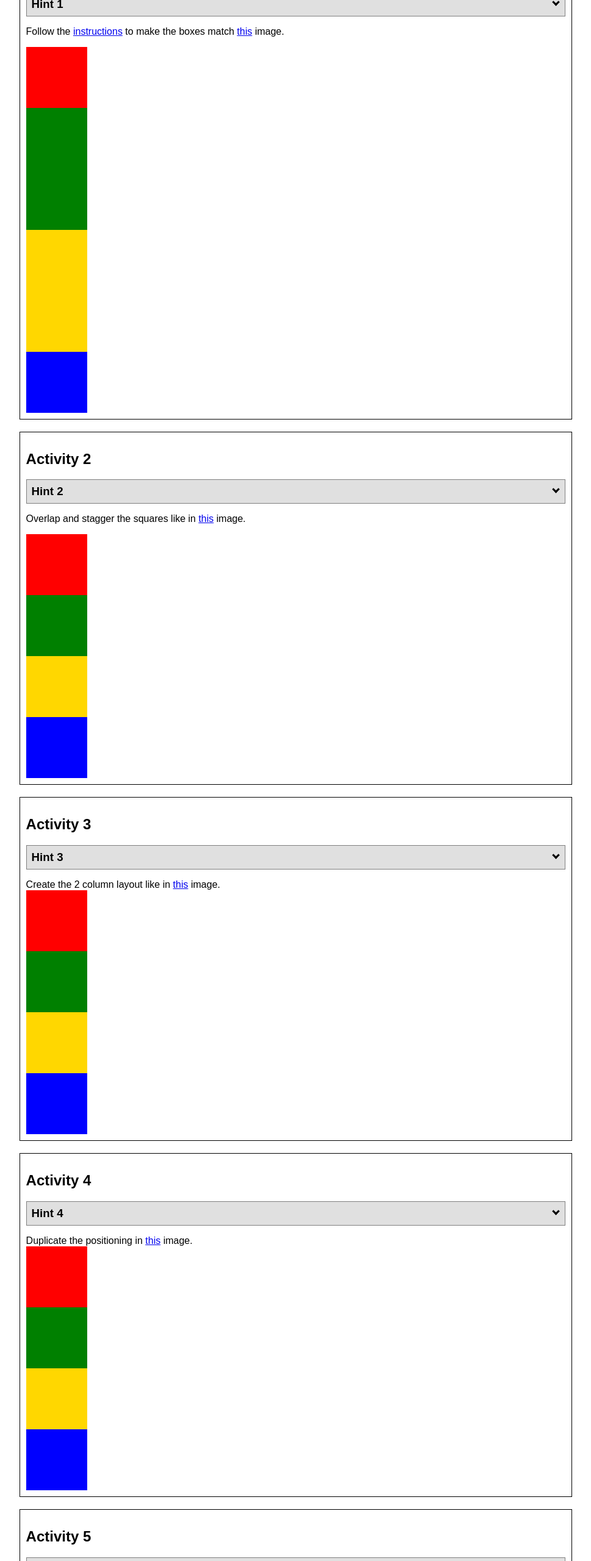
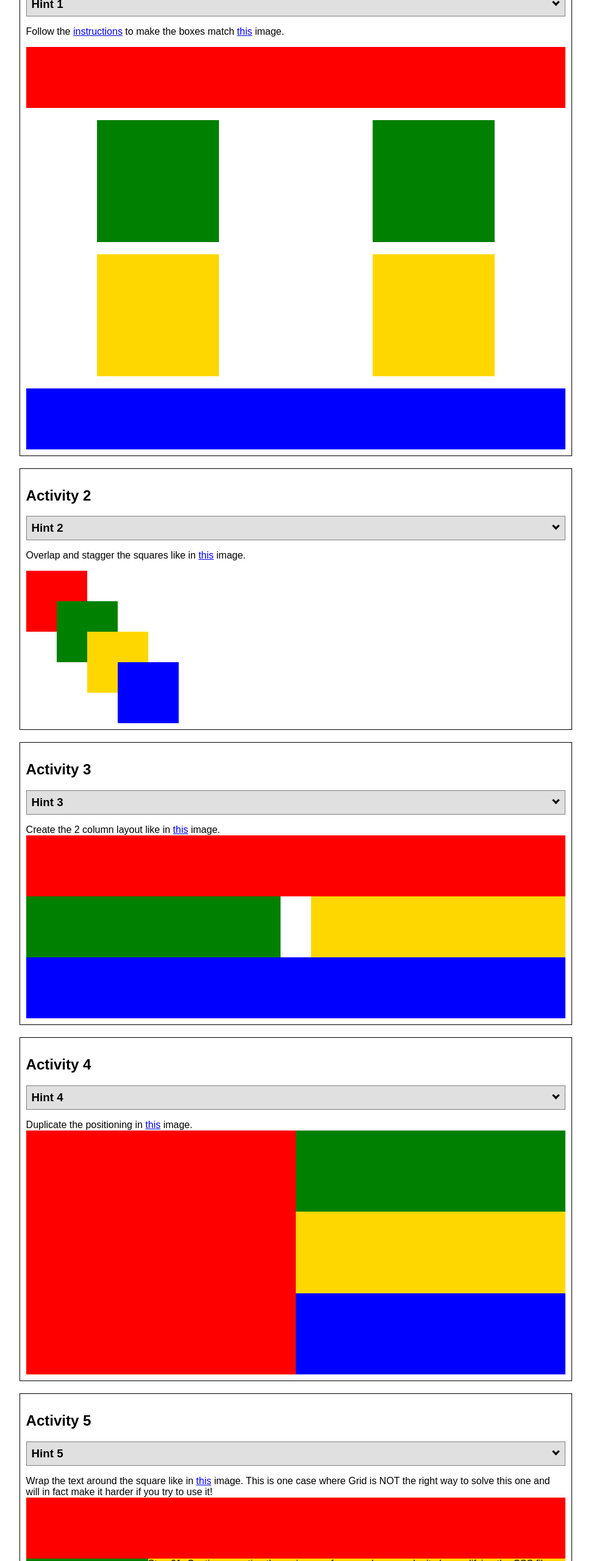
Before and after one commit to kohtakamasa/wdd130, a plain HTML site: page positioning/positioning.html in a window 1280 px wide. Shown: the part 240-2800 px from the top of the page at 61% size, without its empty margins (155-1124 px from the left). Drawn offline with Linux system fonts and the light colour scheme.

Commit message:
css for positioning

```diff
--- a/positioning/positionstyles.css
+++ b/positioning/positionstyles.css
@@ -2,30 +2,34 @@
 /* Activity 1 styles */
 .content1 {
   /* This is the parent of the activity 1 boxes. */
-
+  display: grid;
+  grid-template-columns: 1fr 1fr;
+  justify-items: center;
+  grid-gap: 20px;
 }
 .red1 {
-  width: 100px;
+  width: 100%;
   height: 100px;
   background-color: red;
-
+  grid-column: 1/3;
 }
 .green1 {
-  width: 100px;
-  height: 100px;
+  width: 200px;
+  height: 200px;
   background-color: green;
-
 }
 .yellow1 {
-  width: 100px;
-  height: 100px;
+  width: 200px;
+  height: 200px;
   background-color: gold;
 }
 .blue1 {
-  width: 100px;
+  width: 100%;
   height: 100px;
   background-color: blue;
+  grid-column: 1/3;
 }
+
 /* Activity 2 styles */
 .content2 {
   /* This is the parent of the activity 2 boxes. */
@@ -39,65 +43,87 @@
   width: 100px;
   height: 100px;
   background-color: green;
+  margin-top: -50px;
+  margin-left: 50px;
 }
 .yellow2 {
   width: 100px;
   height: 100px;
   background-color: gold;
+  margin-top: -50px;
+  margin-left: 100px;
 }
 .blue2 {
   width: 100px;
   height: 100px;
   background-color: blue;
+  margin-top: -50px;
+  margin-left: 150px;
 }
+
 /* Activity 3 styles */
 .content3 {
   /* This is the parent of the activity 3 boxes. */
+  display: grid;
+  grid-template-columns: 1fr 1fr;
+  grid-column-gap: 50px;
 }
 .red3 {
-  width: 100px;
+  width: 100%;
   height: 100px;
   background-color: red;
+  grid-column: 1/-1;
 }
 .green3 {
-  width: 100px;
+  width: 100%;
   height: 100px;
   background-color: green;
 }
 .yellow3 {
-  width: 100px;
+  width: 100%;
   height: 100px;
   background-color: gold;
 }
 .blue3 {
-  width: 100px;
+  width: 100%;
   height: 100px;
   background-color: blue;
+  grid-column: 1/-1;
 }
 /* Activity 4 styles */
 .content4 {
   /* This is the parent of the activity 4 boxes. */
   height: 400px;
+  display: grid;
+  grid-template-columns: 1fr 1fr;
 }
 .red4 {
-  width: 100px;
-  height: 100px;
+  width: 100%;
+  height: 100%;
   background-color: red;
+  grid-column: 1/2;
+  grid-row: 1/4;
 }
 .green4 {
-  width: 100px;
-  height: 100px;
+  width: 100%;
+  height: 100%;
   background-color: green;
+  grid-column: 2/3;
+  grid-row: 1/4;
 }
 .yellow4 {
-  width: 100px;
-  height: 100px;
+  width: 100%;
+  height: 100%;
   background-color: gold;
+  grid-column: 2/3;
+  grid-row: 2/3;
 }
 .blue4 {
-  width: 100px;
-  height: 100px;
+  width: 100%;
+  height: 100%;
   background-color: blue;
+  grid-column: 2/3;
+  grid-row: 3/4;
 }
 /* Activity 5 styles */
 .content5 {
@@ -105,50 +131,64 @@
   height: 400px;
 }
 .red5 {
-  width: 100px;
+  width: 100%;
   height: 100px;
   background-color: red;
 }
 .green5 {
-  width: 100px;
-  height: 100px;
+  width: 200px;
+  height: 200px;
   background-color: green;
+  float: left;
 
 }
 .yellow5 {
-  width: 100px;
-  height: 100px;
+  width: 100%;
+  height: auto;
   background-color: gold;
 
 }
 .blue5 {
-  width: 100px;
+  width: 100%;
   height: 100px;
   background-color: blue;
 }
 /* Activity 6 styles */
 .content6 {
   /* This is the parent of the activity 6 boxes. */
+  display: grid;
+  grid-template-columns: repeat(6, 1fr);
+  height: 500px;
 }
 .red6 {
-  width: 100px;
-  height: 100px;
+  width: 100%;
+  height: 100%;
   background-color: red;
+  grid-column: 1/5;
+  grid-row: 1/3;
 }
 .green6 {
-  width: 100px;
-  height: 100px;
+  width: 100%;
+  height: 100%;
   background-color: green;
+  grid-column: 1/3;
+  grid-row: 5/7;
+  z-index: 1;
 }
 .yellow6 {
-  width: 100px;
-  height: 100px;
+  width: 100%;
+  height: 100%;
   background-color: gold;
+  grid-column: 5/7;
+  grid-row: 3/7;
+  z-index: 1;
 }
 .blue6 {
-  width: 100px;
-  height: 100px;
+  width: 100%;
+  height: 100%;
   background-color: blue;
+  grid-column: 2/6;
+  grid-row: 2/6;
 }
 
 
```
